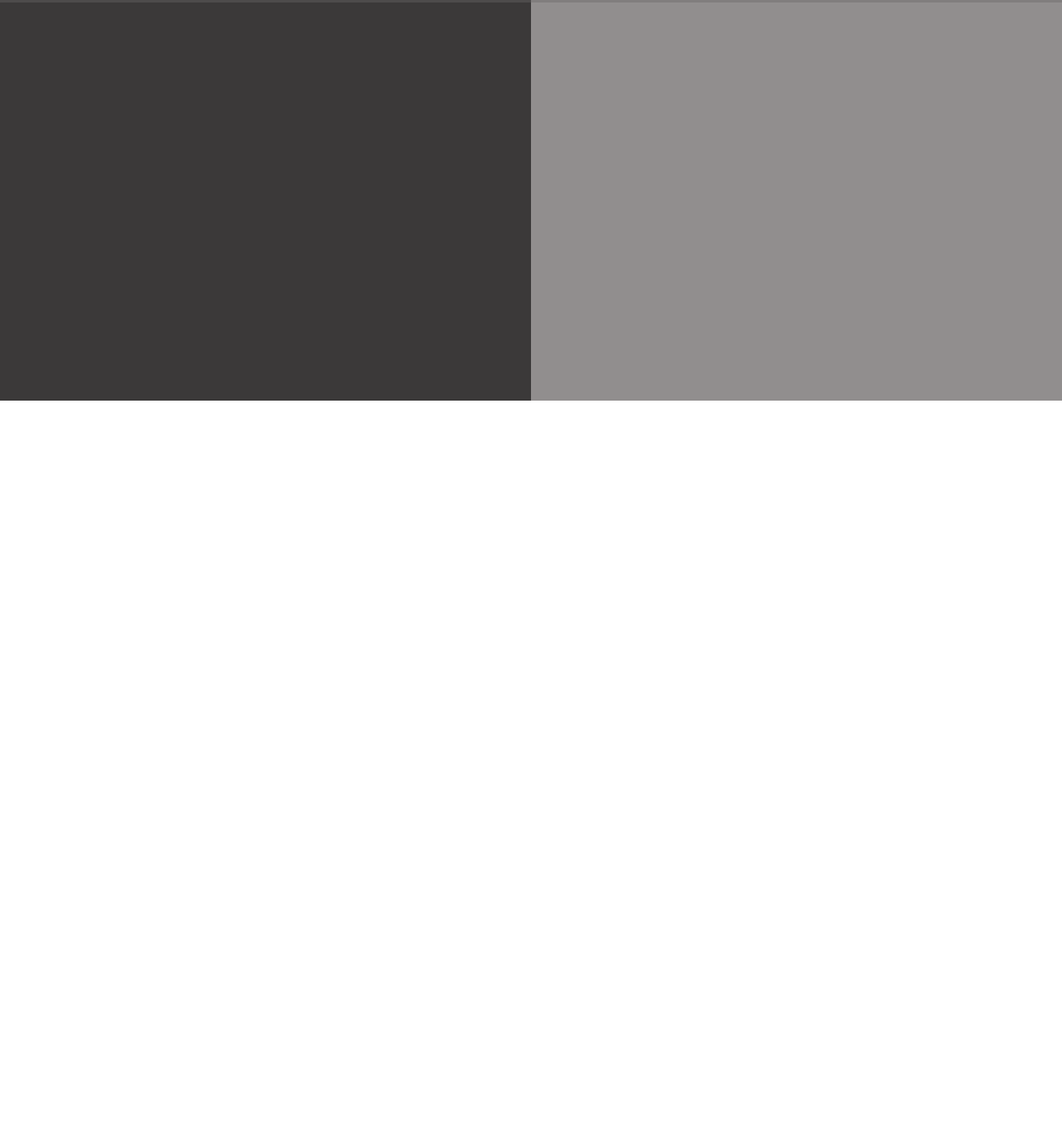
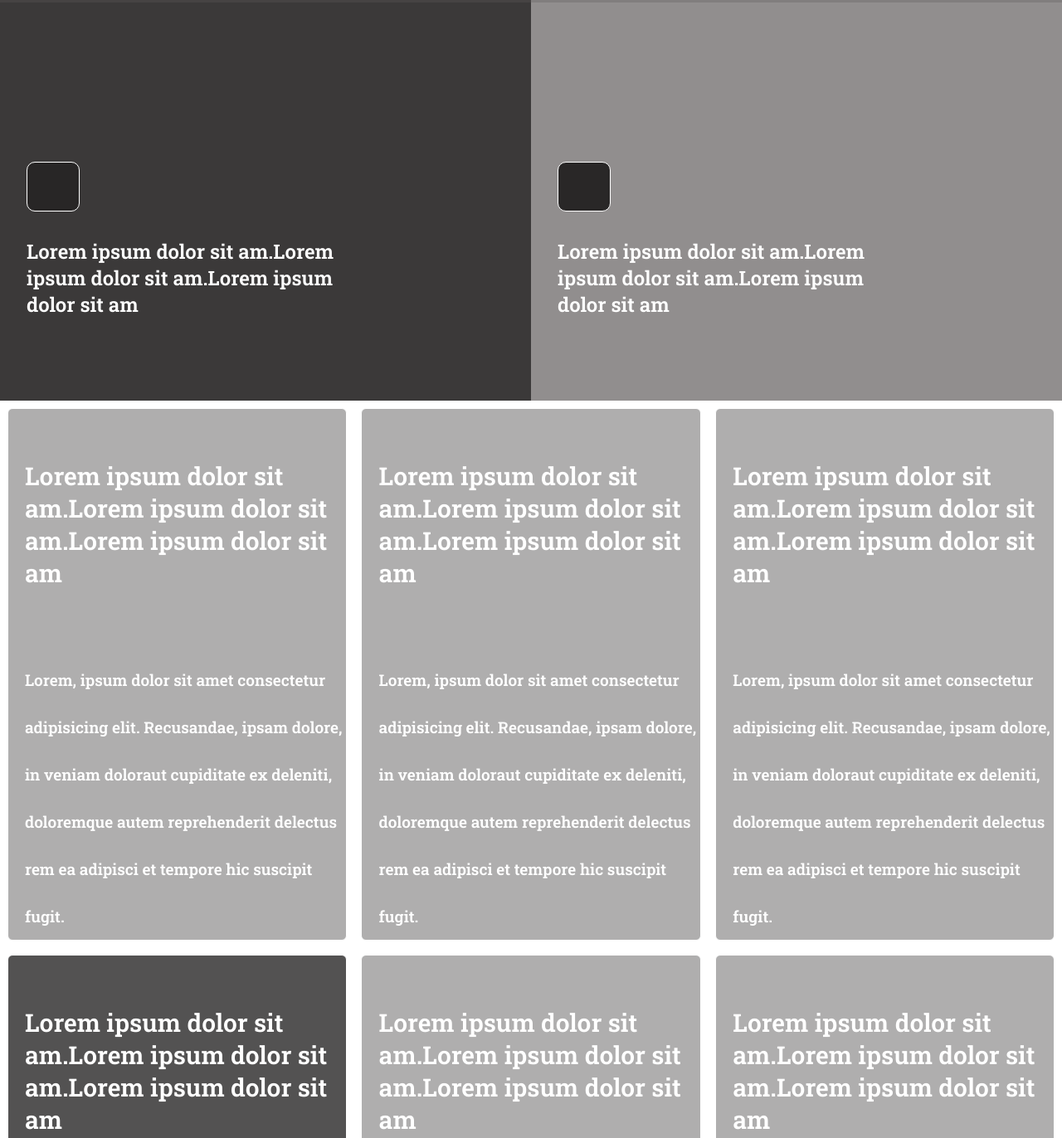
Before and after one commit to Abhigyan001/smashingmagazine, a plain HTML site: page index.html in a window 1280 px wide. Shown: the part 557-1929 px from the top of the page at 83% size. Before the commit the page ends 1040 px from the top, so only its background shows below. Drawn offline with Linux system fonts and the light colour scheme.

Commit message:
Added new grid section with 9 elements

```diff
--- a/index.html
+++ b/index.html
@@ -6,6 +6,7 @@
     <meta name="viewport" content="width=device-width, initial-scale=1.0">
     <title>Smashing Magazine</title>
     <script src="https://kit.fontawesome.com/5b1eeceadd.js" crossorigin="anonymous"></script>
+    <link href="https://fonts.googleapis.com/css2?family=Roboto+Slab:wght@600&display=swap" rel="stylesheet">
     <link rel="stylesheet" href="styles.css">
 </head>
 
@@ -30,10 +31,78 @@
         <div class="landing-paragraphs"></div>
         <div class="landing-logos"></div>
         <section class="landing-page">
-            <div></div>
-            <div></div>
-            <div></div>
-            <div></div>
+            <div>
+                <div class="profpic"></div>
+                <h1>Lorem ipsum dolor sit am.Lorem ipsum dolor sit am.Lorem ipsum dolor sit am</h1>
+            </div>
+            <div>
+                <div class="profpic"></div>
+                <h1>Lorem ipsum dolor sit am.Lorem ipsum dolor sit am.Lorem ipsum dolor sit am</h1>
+            </div>
+            <div>
+                <div class="profpic"></div>
+                <h1>Lorem ipsum dolor sit am.Lorem ipsum dolor sit am.Lorem ipsum dolor sit am</h1>
+            </div>
+            <div>
+                <div class="profpic"></div>
+                <h1>Lorem ipsum dolor sit am.Lorem ipsum dolor sit am.Lorem ipsum dolor sit am</h1>
+            </div>
+        </section>
+        <section class="newarticles">
+            <article>
+                <h1>Lorem ipsum dolor sit am.Lorem ipsum dolor sit am.Lorem ipsum dolor sit am</h1>
+                <p>Lorem, ipsum dolor sit amet consectetur adipisicing elit. Recusandae, ipsam dolore, in veniam
+                    doloraut cupiditate ex deleniti, doloremque autem reprehenderit delectus rem ea adipisci et tempore
+                    hic suscipit fugit.</p>
+            </article>
+            <article>
+                <h1>Lorem ipsum dolor sit am.Lorem ipsum dolor sit am.Lorem ipsum dolor sit am</h1>
+                <p>Lorem, ipsum dolor sit amet consectetur adipisicing elit. Recusandae, ipsam dolore, in veniam
+                    doloraut cupiditate ex deleniti, doloremque autem reprehenderit delectus rem ea adipisci et tempore
+                    hic suscipit fugit.</p>
+            </article>
+            <article>
+                <h1>Lorem ipsum dolor sit am.Lorem ipsum dolor sit am.Lorem ipsum dolor sit am</h1>
+                <p>Lorem, ipsum dolor sit amet consectetur adipisicing elit. Recusandae, ipsam dolore, in veniam
+                    doloraut cupiditate ex deleniti, doloremque autem reprehenderit delectus rem ea adipisci et tempore
+                    hic suscipit fugit.</p>
+            </article>
+            <article>
+                <h1>Lorem ipsum dolor sit am.Lorem ipsum dolor sit am.Lorem ipsum dolor sit am</h1>
+                <p>Lorem, ipsum dolor sit amet consectetur adipisicing elit. Recusandae, ipsam dolore, in veniam
+                    doloraut cupiditate ex deleniti, doloremque autem reprehenderit delectus rem ea adipisci et tempore
+                    hic suscipit fugit.</p>
+            </article>
+            <article>
+                <h1>Lorem ipsum dolor sit am.Lorem ipsum dolor sit am.Lorem ipsum dolor sit am</h1>
+                <p>Lorem, ipsum dolor sit amet consectetur adipisicing elit. Recusandae, ipsam dolore, in veniam
+                    doloraut cupiditate ex deleniti, doloremque autem reprehenderit delectus rem ea adipisci et tempore
+                    hic suscipit fugit.</p>
+            </article>
+            <article>
+                <h1>Lorem ipsum dolor sit am.Lorem ipsum dolor sit am.Lorem ipsum dolor sit am</h1>
+                <p>Lorem, ipsum dolor sit amet consectetur adipisicing elit. Recusandae, ipsam dolore, in veniam
+                    doloraut cupiditate ex deleniti, doloremque autem reprehenderit delectus rem ea adipisci et tempore
+                    hic suscipit fugit.</p>
+            </article>
+            <article>
+                <h1>Lorem ipsum dolor sit am.Lorem ipsum dolor sit am.Lorem ipsum dolor sit am</h1>
+                <p>Lorem, ipsum dolor sit amet consectetur adipisicing elit. Recusandae, ipsam dolore, in veniam
+                    doloraut cupiditate ex deleniti, doloremque autem reprehenderit delectus rem ea adipisci et tempore
+                    hic suscipit fugit.</p>
+            </article>
+            <article>
+                <h1>Lorem ipsum dolor sit am.Lorem ipsum dolor sit am.Lorem ipsum dolor sit am</h1>
+                <p>Lorem, ipsum dolor sit amet consectetur adipisicing elit. Recusandae, ipsam dolore, in veniam
+                    doloraut cupiditate ex deleniti, doloremque autem reprehenderit delectus rem ea adipisci et tempore
+                    hic suscipit fugit.</p>
+            </article>
+            <article>
+                <h1>Lorem ipsum dolor sit am.Lorem ipsum dolor sit am.Lorem ipsum dolor sit am</h1>
+                <p>Lorem, ipsum dolor sit amet consectetur adipisicing elit. Recusandae, ipsam dolore, in veniam
+                    doloraut cupiditate ex deleniti, doloremque autem reprehenderit delectus rem ea adipisci et tempore
+                    hic suscipit fugit.</p>
+            </article>
         </section>
     </main>
 </body>
--- a/styles.css
+++ b/styles.css
@@ -2,6 +2,10 @@
     margin: 0;
     padding: 0;
     box-sizing: border-box;
+}
+
+body {
+    font-family: 'Roboto Slab', serif;
 }
 
 .flex {
@@ -55,7 +59,7 @@
 } */
 
 .landing-page div:nth-child(1) {
-    background-color: rgb(77, 75, 75);
+    background-color: rgb(70, 67, 67);
 }
 
 .landing-page div:nth-child(2) {
@@ -73,17 +77,79 @@
 .landing-paragraphs {
     position: absolute;
     background-color: rgb(20, 20, 20);
-    top: 30%;
-    left: 45%;
+    top: 15%;
+    left: 40%;
     height: 60px;
-    width: 150px;
+    width: 20%;
 }
 
 .landing-logos {
     position: absolute;
     background-color: rgb(53, 50, 50);
-    top: 30%;
+    top: 15%;
     right: 5%;
     height: 60px;
     width: 150px;
 }
+
+.profpic {
+    width: 10%;
+    height: 60px;
+    background-color: rgba(41, 39, 39, 0.993) !important;
+    border: 1px solid white;
+    margin-top: 30%;
+    margin-left: 5%;
+    border-radius: 10px;
+    z-index: 1;
+}
+
+.landing-page h1 {
+    color: white;
+    margin: 5%;
+    width: 60%;
+}
+
+.newarticles {
+    display: grid;
+    grid-template-columns: repeat(3, 1fr);
+    width: 100%;
+    height: 90vh;
+}
+
+.newarticles article:nth-child(1),
+.newarticles article:nth-child(2),
+.newarticles article:nth-child(3),
+.newarticles article:nth-child(5),
+.newarticles article:nth-child(6),
+.newarticles article:nth-child(7),
+.newarticles article:nth-child(8) {
+    background-color: rgba(70, 67, 67, 0.431);
+}
+
+.newarticles article:nth-child(4),
+.newarticles article:nth-child(9) {
+    background-color: rgba(14, 13, 13, 0.712);
+}
+
+.newarticles h1 {
+    color: white;
+    margin-top: 15%;
+    margin-left: 5%;
+    font-weight: bold;
+    font-size: 30px;
+}
+
+.newarticles p {
+    color: white;
+    margin-top: 20%;
+    margin-left: 5%;
+    font-size: 19px;
+    line-height: 3;
+}
+
+.newarticles article {
+    border: 1px solid white;
+    margin: 2%;
+    border-radius: 6px;
+
+}
```
